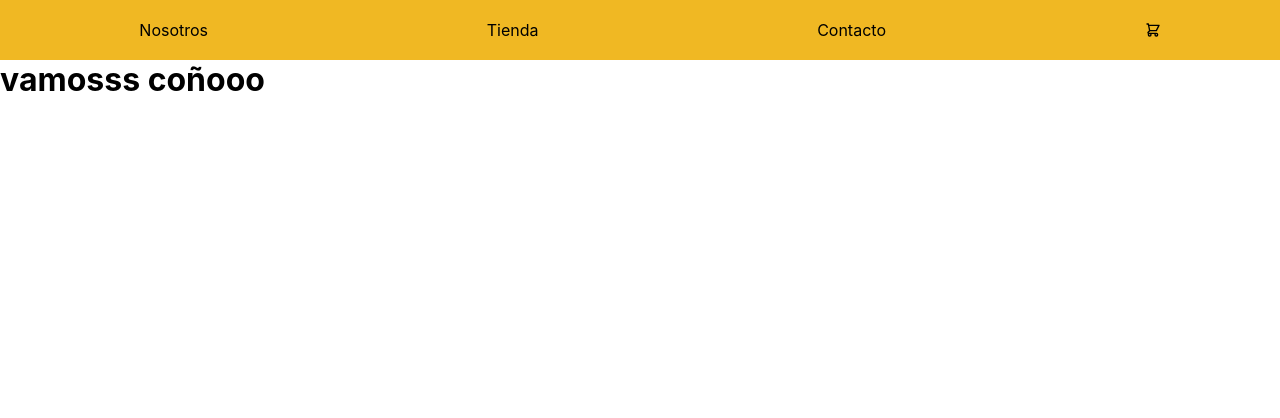
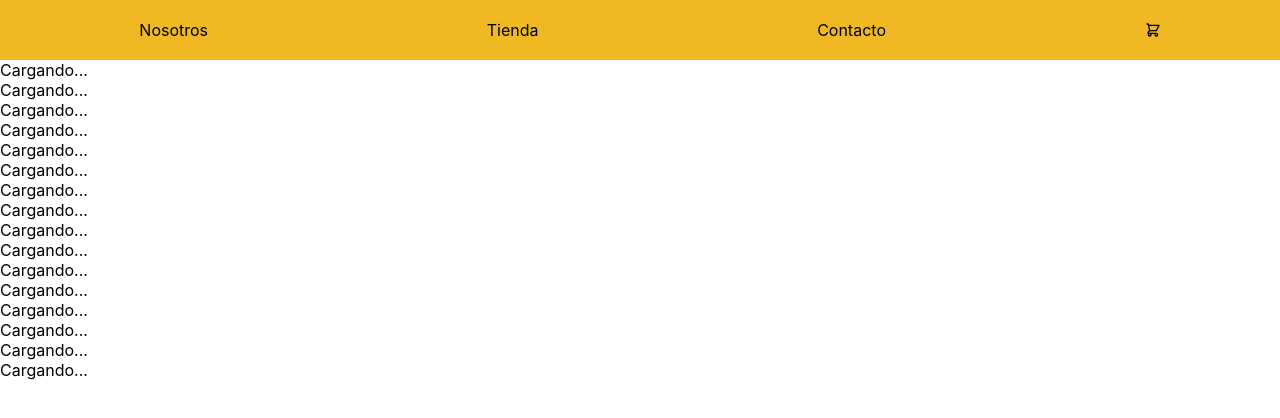
Before and after one commit to PabloGonzalez315/ecommerceReact, a React (Create React App) app: page / in a window 1280 px wide. Shown: the top 418 px of the page. Built offline with nearby package versions, Linux system fonts and the light colour scheme.

Commit message:
cargando

```diff
--- a/src/components/Item/Item.js
+++ b/src/components/Item/Item.js
@@ -3,9 +3,9 @@ import { productos } from '../../baseDeDatos';
 
 const getProductos = () => {
     return new Promise((resolve,reject) => {
-        SetTimeout(() => resolve(productos), 5000);
+        setTimeout(() => resolve(productos), 2000);
 });
-};[];
+};
 
 
 function Item () {
@@ -22,11 +22,8 @@ function Item () {
 
     return (
         <div>
-            <h1>vamosss coñooo</h1>
-            {cargando ? (
-            <p>Cargando...</p>
-            ) : (
-            productos.map((productos) => <item key={productos.id} productos={productos} />
+            {cargando ? (<p>Cargando...</p>) : (
+            productos.map((productos) => <Item key={productos.id} productos={productos} />
             ))}
         </div>
 
```
